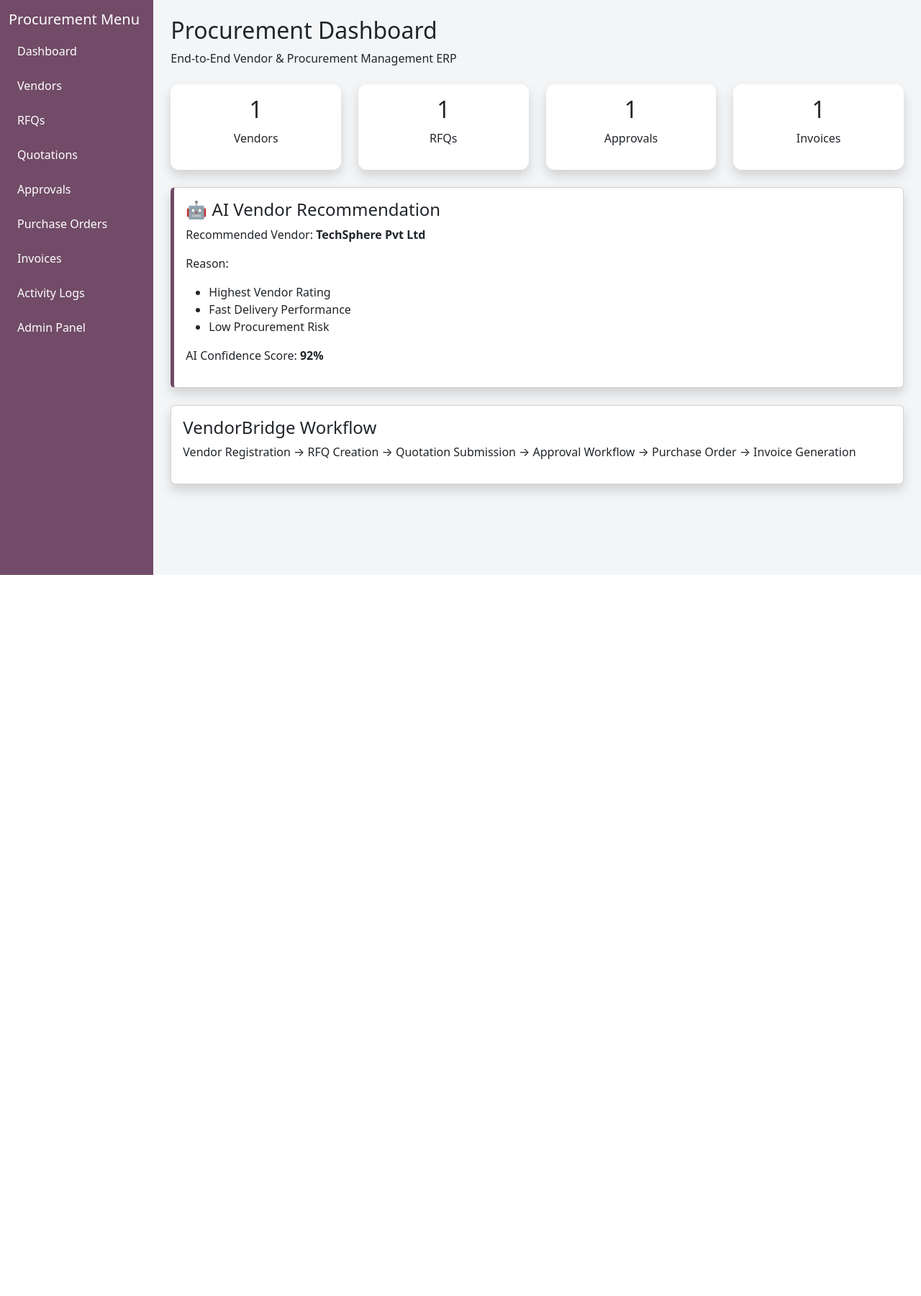
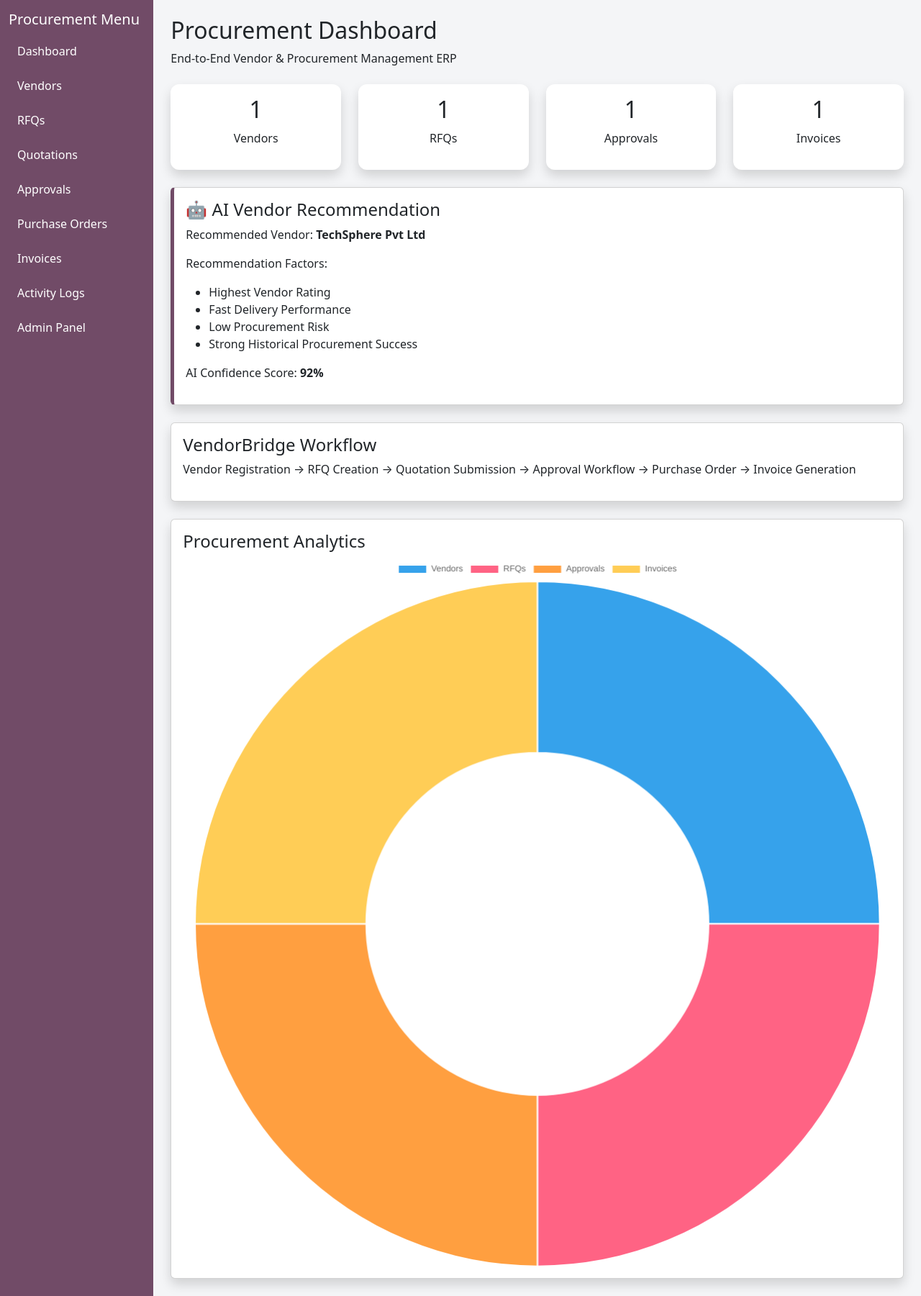
Before and after one commit to Shail2403/VendorBridge_OdooHack, a Django app: page /dashboard/ in a window 1280 px wide. Shown: the part 57-1858 px from the top of the page at 72% size. Before the commit the page ends 856 px from the top, so only its background shows below. Run offline with Django 5.2, Linux system fonts and the light colour scheme; a user stored in the database is signed in; tables that the repository leaves empty hold one stand-in row (values such as "Sample post").

Commit message:
feat: analytics dashboard and AI recommendation

```diff
--- a/templates/dashboard.html
+++ b/templates/dashboard.html
@@ -1,3 +1,5 @@
+{% load static %}
+
 <!DOCTYPE html>
 <html>
 
@@ -6,7 +8,10 @@
     <title>VendorBridge ERP</title>
 
     <link href="https://cdn.jsdelivr.net/npm/bootstrap@5.3.3/dist/css/bootstrap.min.css" rel="stylesheet">
-    <link rel="stylesheet" href="/static/css/style.css">
+
+    <link rel="stylesheet" href="{% static 'css/style.css' %}">
+
+    <script src="https://cdn.jsdelivr.net/npm/chart.js"></script>
 
 </head>
 
@@ -38,7 +43,9 @@
                 Procurement Menu
             </h5>
 
-            <a href="/dashboard/">Dashboard</a>
+            <a href="/dashboard/">
+                Dashboard
+            </a>
 
             <a href="/admin/vendors/vendor/">
                 Vendors
@@ -182,7 +189,7 @@
                     </p>
 
                     <p>
-                        Reason:
+                        Recommendation Factors:
                     </p>
 
                     <ul>
@@ -197,6 +204,10 @@
 
                         <li>
                             Low Procurement Risk
+                        </li>
+
+                        <li>
+                            Strong Historical Procurement Success
                         </li>
 
                     </ul>
@@ -236,12 +247,54 @@
 
             </div>
 
+            <div class="card shadow mt-4">
+
+                <div class="card-body">
+
+                    <h4>
+                        Procurement Analytics
+                    </h4>
+
+                    <canvas id="procurementChart"></canvas>
+
+                </div>
+
+            </div>
+
         </div>
 
     </div>
 
 </div>
 
+<script>
+
+new Chart(
+    document.getElementById('procurementChart'),
+    {
+        type: 'doughnut',
+        data: {
+            labels: [
+                'Vendors',
+                'RFQs',
+                'Approvals',
+                'Invoices'
+            ],
+            datasets: [{
+                label: 'ERP Statistics',
+                data: [
+                    {{ vendors_count|default:"0" }},
+                    {{ rfq_count|default:"0" }},
+                    {{ approval_count|default:"0" }},
+                    {{ invoice_count|default:"0" }}
+                ]
+            }]
+        }
+    }
+);
+
+</script>
+
 </body>
 
 </html>
--- a/vendorbridge/settings.py
+++ b/vendorbridge/settings.py
@@ -136,3 +136,5 @@ DEFAULT_AUTO_FIELD = 'django.db.models.BigAutoField'
 LOGIN_REDIRECT_URL = '/dashboard/'
 
 LOGOUT_REDIRECT_URL = '/'
+
+EMAIL_BACKEND = 'django.core.mail.backends.console.EmailBackend'
```
Also changed, not shown: README.md.
